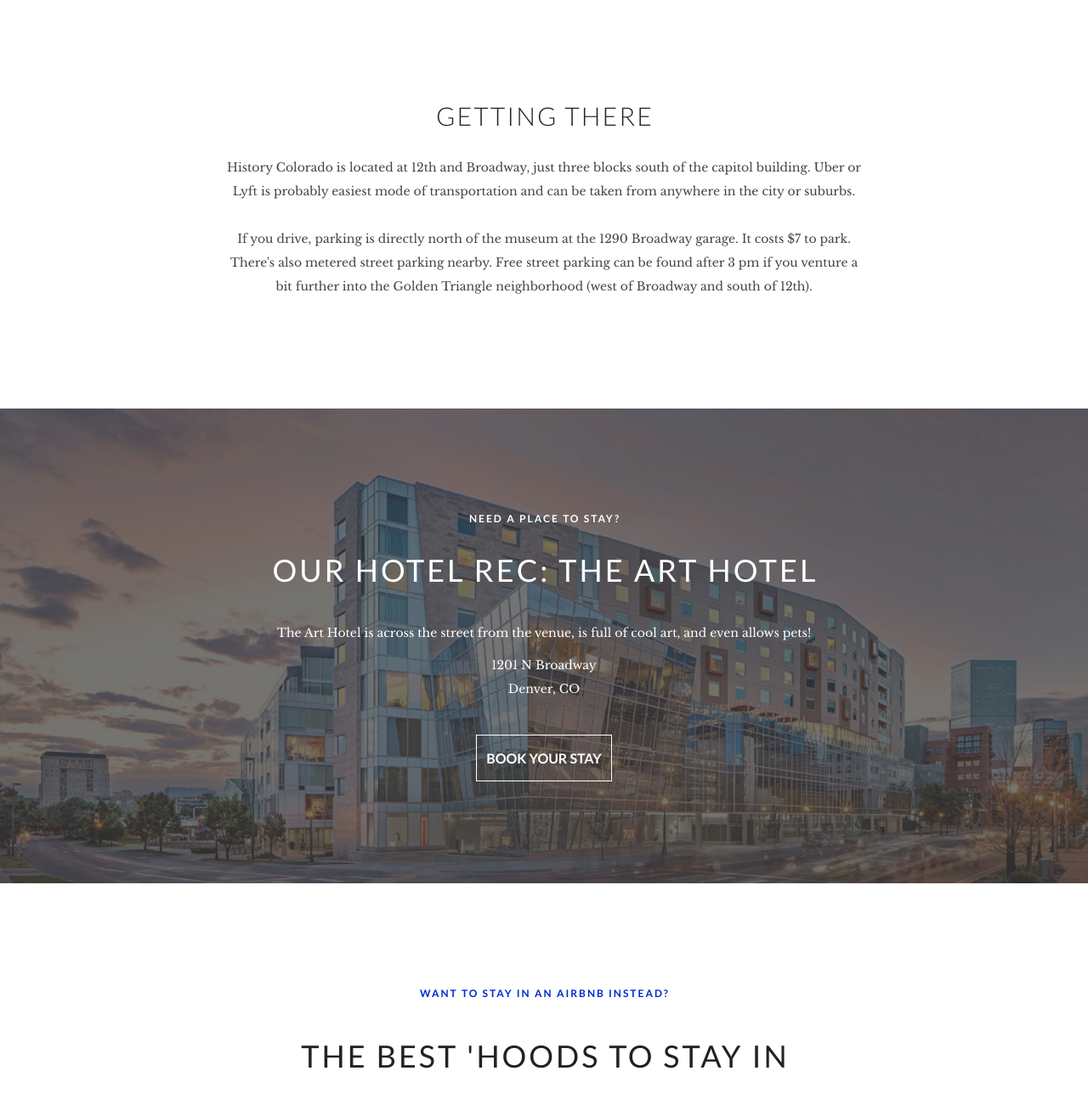
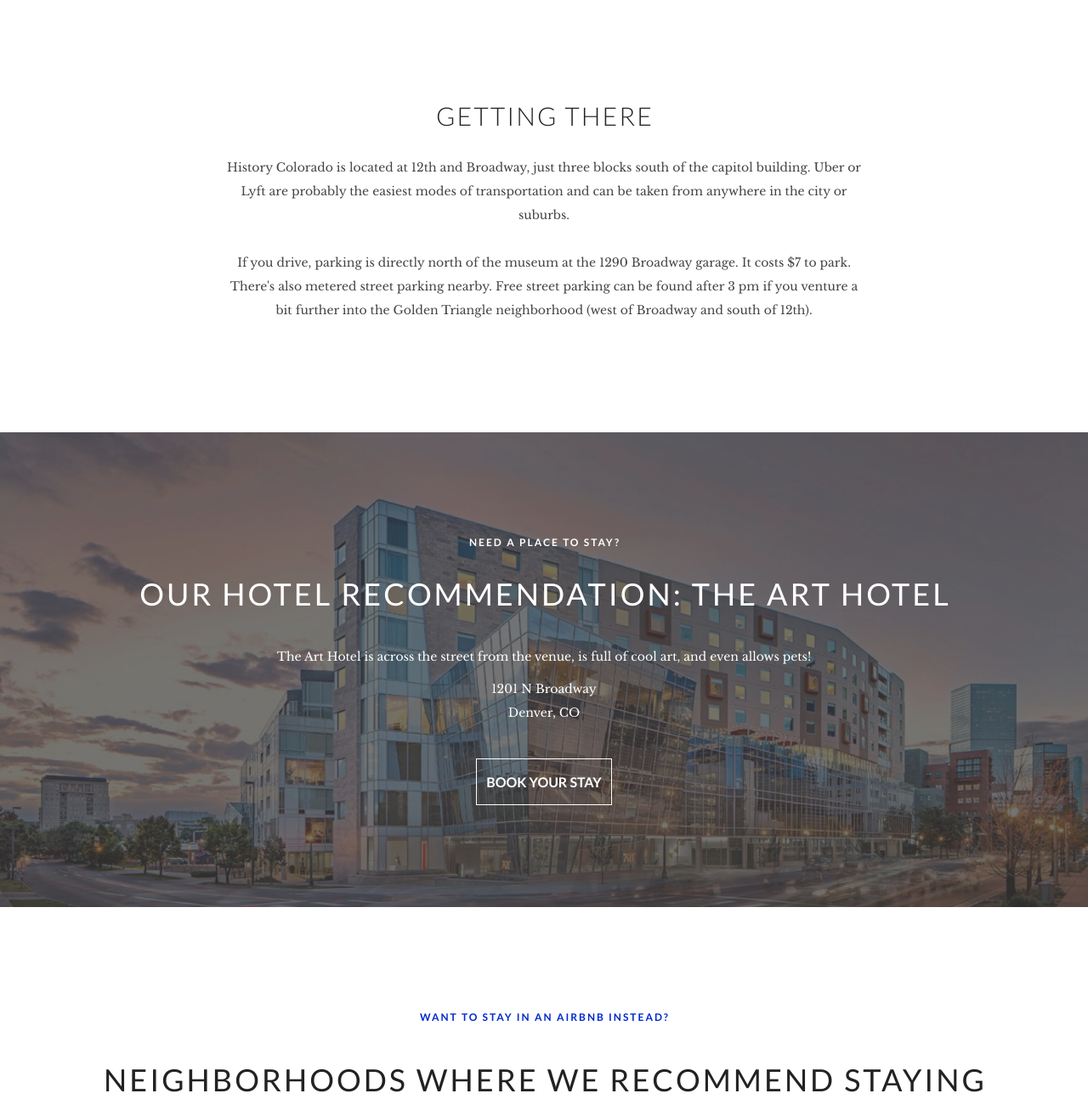
Before and after one commit to katemills3/droplet-site, a plain HTML site: page index.html in a window 1280 px wide. Shown: the part 1440-2734 px from the top of the page at 85% size. Drawn offline with nearby package versions, Linux system fonts and the light colour scheme; a web font is replaced by a local one.

Commit message:
Change typos

```diff
--- a/index.html
+++ b/index.html
@@ -63,7 +63,7 @@
 					<div class="row">
 						<div class="col-md-8 col-md-offset-2 col-sm-10 col-sm-offset-1 text-center">
 							<h2>
-								Getting there</h2><br>History Colorado is located at 12th and Broadway, just three blocks south of the capitol building. Uber or Lyft is probably easiest mode of transportation and can be taken from anywhere in the city or suburbs. <br><br>If you drive, parking is directly north of the museum at the 1290 Broadway garage. It costs $7 to park. There's also metered street parking nearby. Free street parking can be found after 3 pm if you venture a bit further into the Golden Triangle neighborhood (west of Broadway and south of 12th).<br></p>
+								Getting there</h2><br>History Colorado is located at 12th and Broadway, just three blocks south of the capitol building. Uber or Lyft are probably the easiest modes of transportation and can be taken from anywhere in the city or suburbs. <br><br>If you drive, parking is directly north of the museum at the 1290 Broadway garage. It costs $7 to park. There's also metered street parking nearby. Free street parking can be found after 3 pm if you venture a bit further into the Golden Triangle neighborhood (west of Broadway and south of 12th).<br></p>
 						</div>
 					</div>
 				</div>
@@ -78,7 +78,7 @@
 					<div class="row">
 						<div class="col-sm-12 text-center">
 							<h6>Need a place to stay?</h6>
-							<h1>Our hotel rec: The Art hotel</h1>
+							<h1>Our hotel recommendation: The Art Hotel</h1>
 							<p>The Art Hotel is across the street from the venue, is full of cool art, and even allows pets!</p>
 							<p>1201 N Broadway<br>Denver, CO</p>
 							<a href="https://www.thearthotel.com/" class="btn btn-white" target="default">Book Your Stay</a>
@@ -91,7 +91,7 @@
 				<div class="container">
 					<div class="row">
 						<div class="col-sm-12 text-center">
-							<h6>Want to stay in an airbnb instead?</h6><br><h1>The best 'hoods to stay in</h1><br><br>
+							<h6>Want to stay in an airbnb instead?</h6><br><h1>Neighborhoods where we recommend staying</h1><br><br>
 						</div>
 					</div>
 
@@ -112,7 +112,7 @@
 							</a>
 							<h6>Lohi</h6>
 							<p>
-								Just northwest of downtown, LoHi is one of the hippest spots in town!</p>
+								Just northwest of downtown, LoHi is one of the hippest spots in the city!</p>
 							<p>Find Airbnbs in LoHi <a href="https://www.airbnb.com/s/Denver--CO--United-States/homes?refinement_paths%5B%5D=%2Fhomes&amp;query=Denver%2C%20CO%2C%20United%20States&amp;map_toggle=true&amp;allow_override%5B%5D=&amp;ne_lat=39.768155233856376&amp;ne_lng=-105.0051924984337&amp;sw_lat=39.75321280719483&amp;sw_lng=-105.02343151973497&amp;zoom=15&amp;search_by_map=true&amp;s_tag=FqIWg7ef">here</a></p>
 						</div>
 
@@ -133,7 +133,7 @@
 					<div class="row">
 						<div class="col-sm-12 text-center">
 							<h1>Give the gift of Memories</h1><br>
-              <p>Our honeymoon will see us setting out on our biggest adventure yet: the South Island of New Zealand by campervan!<br><br>
+              <p>Our honeymoon will see us setting out on our biggest adventure yet: roadtripping the South Island of New Zealand by campervan!<br><br>
                 You can give us a memory we won't soon forget by contributing to our honeymoon registry on Zola below.</p> <br>
 						</div>
 					</div>
```
